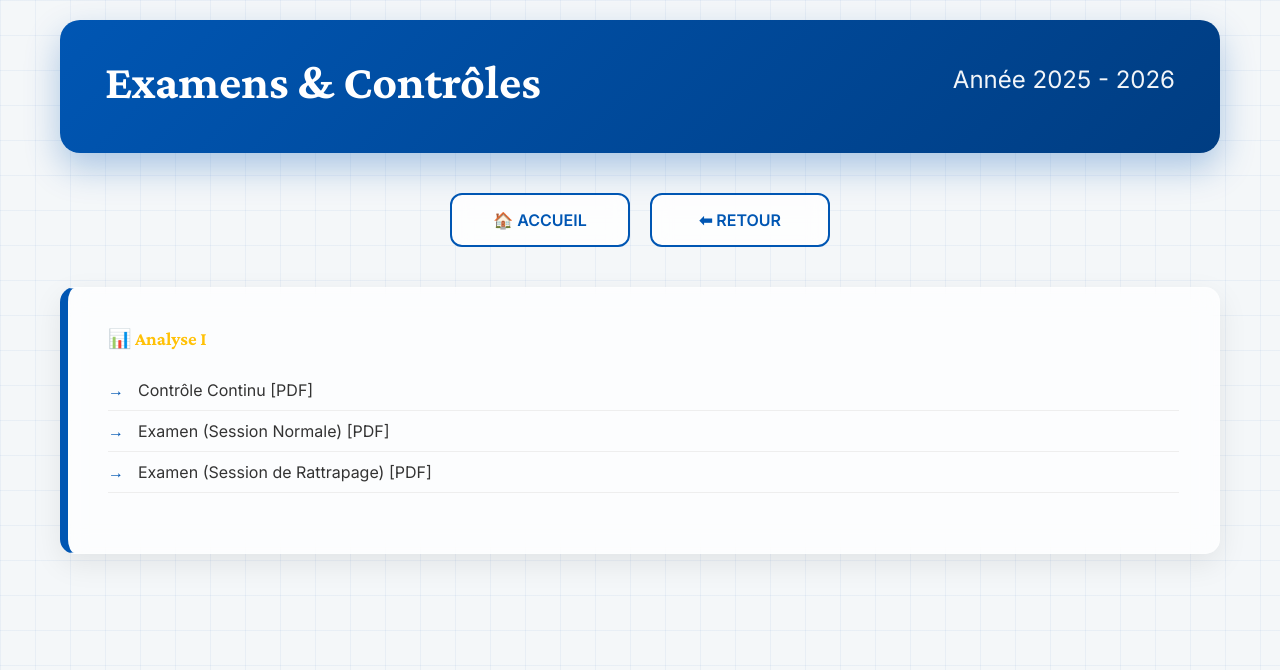
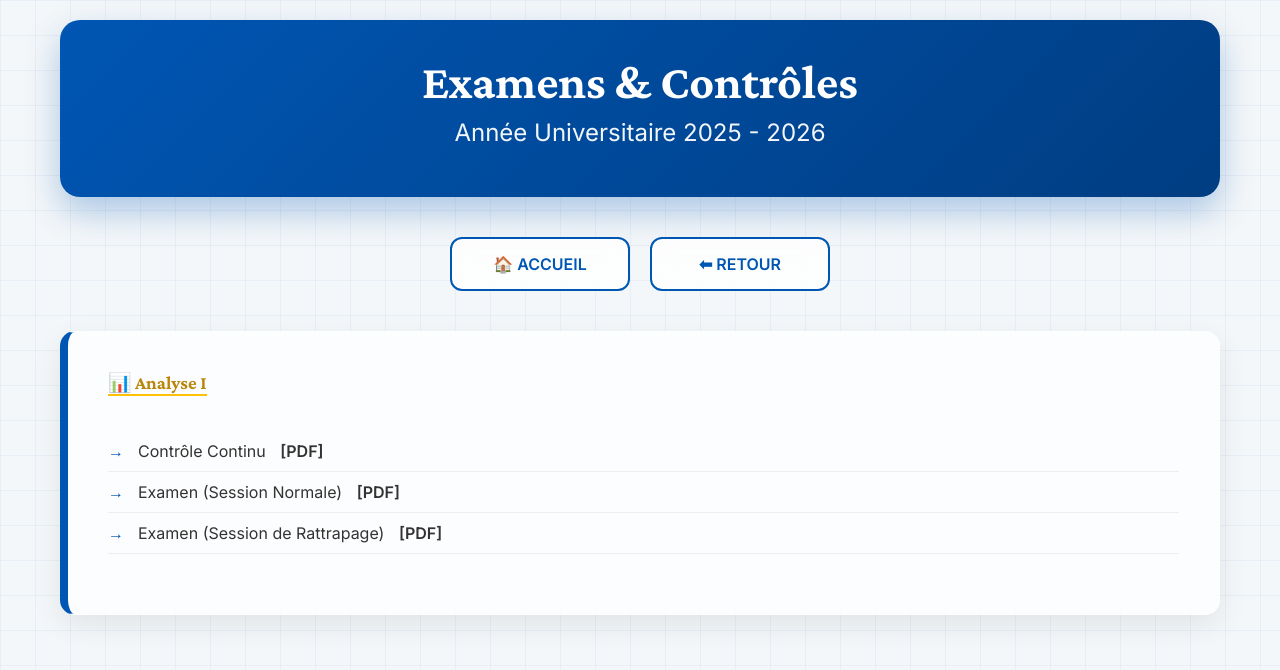
Before and after one commit to mahmoudmath/mahmoudmath.github.io, a Jekyll site: the page examens-25-26.html, which Jekyll copies as it is, in a window 1280 px wide. Shown: the top 670 px of the page. Built offline with Jekyll 4.4.1, drawn with Linux system fonts in a browser that asks for light colours.

Commit message:
Update examens-25-26.html

```diff
--- a/examens-25-26.html
+++ b/examens-25-26.html
@@ -2,27 +2,34 @@
 <html lang="fr">
 <head>
     <meta charset="UTF-8">
+    <title>Examens 2025-2026 - Pr. El Ahmadi</title>
     <link rel="stylesheet" href="style.css">
-    <title>Examens 2025-2026</title>
+    <link href="https://unpkg.com/aos@2.3.1/dist/aos.css" rel="stylesheet">
 </head>
 <body>
     <div class="container">
-        <header class="professor-header">
-            <div class="professor-name">Examens & Contrôles</div>
-            <div class="professor-title">Année 2025 - 2026</div>
+        <header class="professor-header" data-aos="fade-down">
+            <div class="header-content">
+                <div class="professor-name">Examens & Contrôles</div>
+                <div class="professor-title">Année Universitaire 2025 - 2026</div>
+            </div>
         </header>
-        <nav class="academic-nav">
+
+        <nav class="academic-nav" data-aos="fade-up">
             <a href="index.html" class="nav-card">🏠 ACCUEIL</a>
             <a href="choix-annee-examens.html" class="nav-card">⬅ RETOUR</a>
         </nav>
-        <section class="presentation">
-            <h3 style="color: #ffc107; margin-bottom: 15px;">📊 Analyse I</h3>
+
+        <section class="presentation" data-aos="fade-up">
+            <h3 style="color: #b8860b; margin-bottom: 15px; border-bottom: 2px solid #ffc107; display: inline-block;">📊 Analyse I</h3>
             <ul class="resource-list">
-                <li>Contrôle Continu <a href="assets/pdf/Controle-analysee1-2025-2026.pdf" target="_blank">[PDF]</a></li>
-                <li>Examen (Session Normale) <a href="assets/pdf/Examen-normal-analyse1-2025-2026.pdf" target="_blank">[PDF]</a></li>
-                <li>Examen (Session de Rattrapage) <a href="assets/pdf/Examen-ratt-analyse1-2025-2026.pdf" target="_blank">[PDF]</a></li>
+                <li>Contrôle Continu <a href="assets/pdf/Controle-analysee1-2025-2026.pdf" target="_blank" style="font-weight:bold; margin-left:10px;">[PDF]</a></li>
+                <li>Examen (Session Normale) <a href="assets/pdf/Examen-normal-analyse1-2025-2026.pdf" target="_blank" style="font-weight:bold; margin-left:10px;">[PDF]</a></li>
+                <li>Examen (Session de Rattrapage) <a href="assets/pdf/Examen-ratt-analyse1-2025-2026.pdf" target="_blank" style="font-weight:bold; margin-left:10px;">[PDF]</a></li>
             </ul>
         </section>
     </div>
+    <script src="https://unpkg.com/aos@2.3.1/dist/aos.js"></script>
+    <script>AOS.init();</script>
 </body>
 </html>
```
